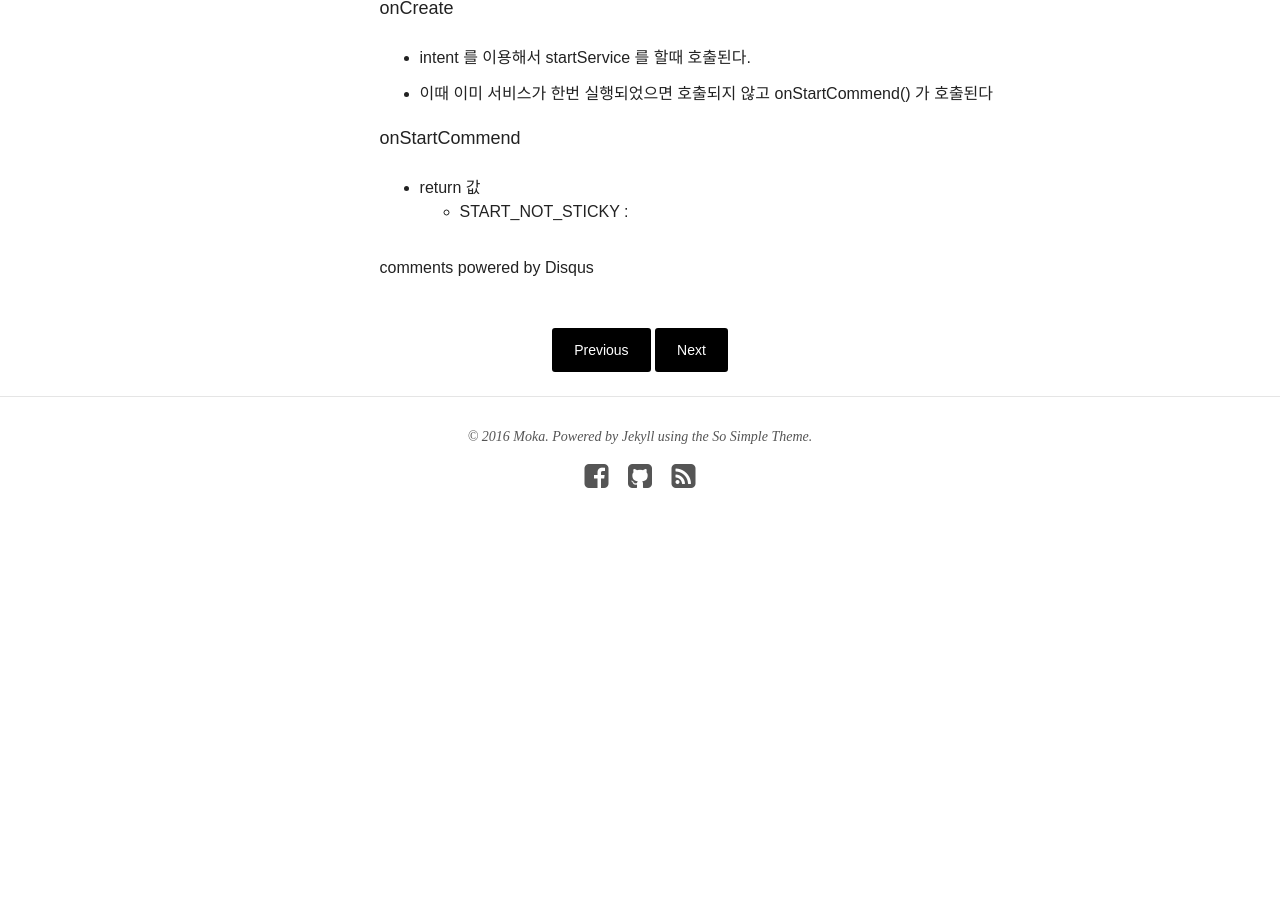
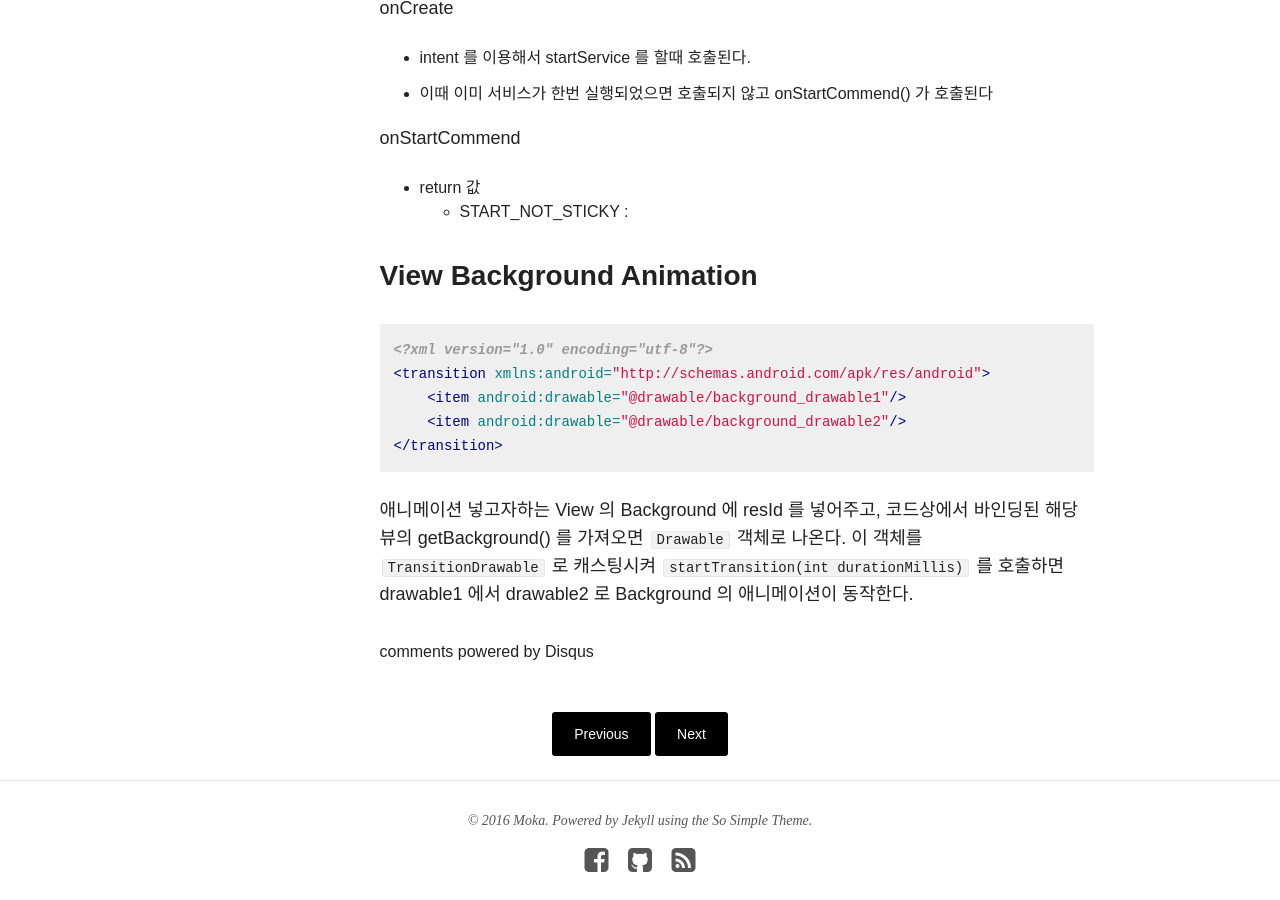
Before and after one commit to steadymoka/moka-a.github.io, a Jekyll site: the page built from _posts/android-note/2016-02-24-android-note-04.md, in a window 1280 px wide and 900 px high, scrolled down 847 px. Built offline with Jekyll 4.4.1, drawn with Linux system fonts in a browser that asks for light colours; nearby versions of some CDN libraries; comment, search, counter and statistics services are not loaded; before the commit the page ends 1435 px from its top, so only the background shows below that.

Commit message:
android note posting

````diff
--- a/_posts/android-note/2016-02-24-android-note-04.md
+++ b/_posts/android-note/2016-02-24-android-note-04.md
@@ -26,3 +26,15 @@ onCreate
 onStartCommend
 - return 값
     + START_NOT_STICKY :
+
+### View Background Animation
+
+``` xml
+<?xml version="1.0" encoding="utf-8"?>
+<transition xmlns:android="http://schemas.android.com/apk/res/android">
+    <item android:drawable="@drawable/background_drawable1"/>
+    <item android:drawable="@drawable/background_drawable2"/>
+</transition>
+```
+
+애니메이션 넣고자하는 View 의 Background 에 resId 를 넣어주고, 코드상에서 바인딩된 해당 뷰의 getBackground() 를 가져오면 `Drawable` 객체로 나온다. 이 객체를 `TransitionDrawable` 로 캐스팅시켜 `startTransition(int durationMillis)` 를 호출하면 drawable1 에서 drawable2 로 Background 의 애니메이션이 동작한다.
````
Also changed, not shown: about/index.md (+1 -1 lines).
